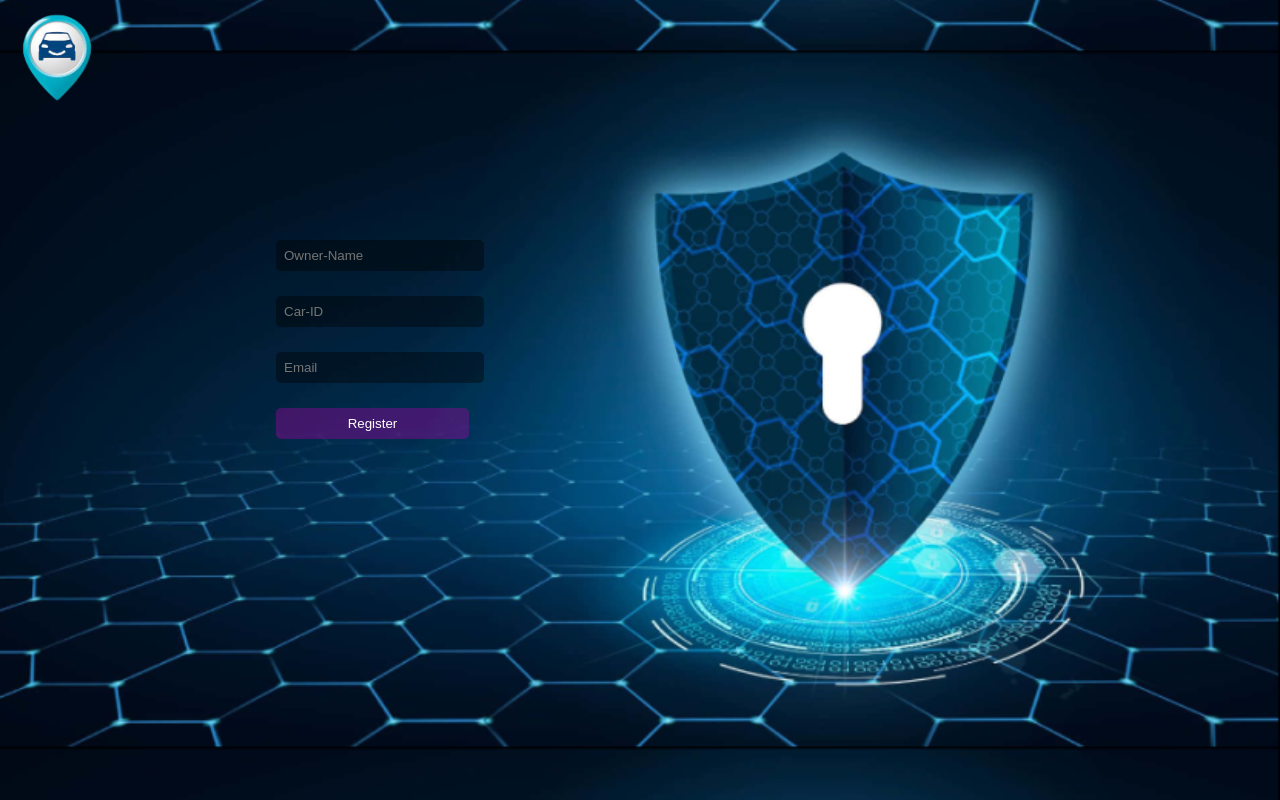
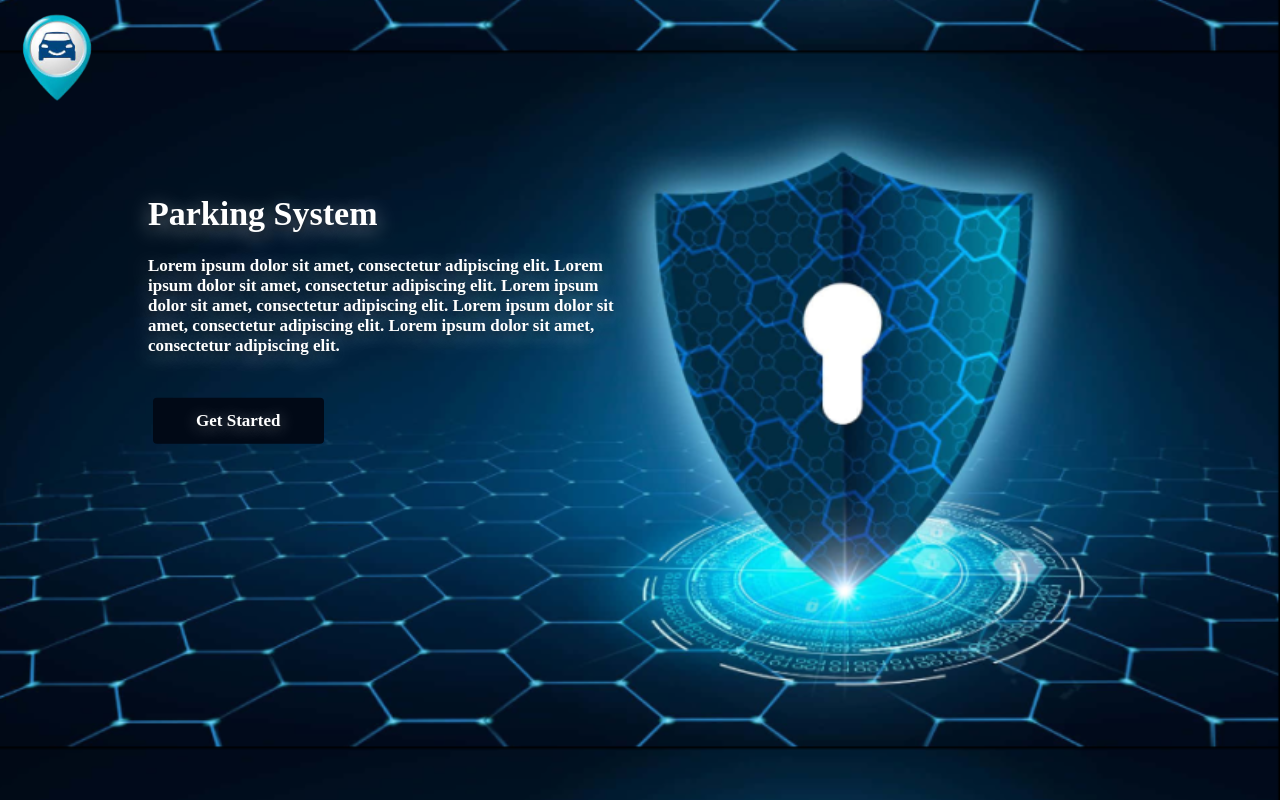
Before and after one commit to raghad-ns/smart-parking-ui, a React (Create React App) app: page / in a window 1280 px wide. Built offline with nearby package versions, Linux system fonts and the light colour scheme.

Commit message:
Add pages routing

```diff
--- a/package.json
+++ b/package.json
@@ -10,8 +10,10 @@
     "@types/node": "^16.18.59",
     "@types/react": "^18.2.29",
     "@types/react-dom": "^18.2.13",
+    "@types/react-router-dom": "^5.3.3",
     "react": "^18.2.0",
     "react-dom": "^18.2.0",
+    "react-router-dom": "^6.20.1",
     "react-scripts": "5.0.1",
     "sass": "^1.69.5",
     "typescript": "^4.9.5",
--- a/src/App.tsx
+++ b/src/App.tsx
@@ -4,18 +4,22 @@ import Intro from './Pages/Introduction/intro';
 import Login from './Pages/Login/login';
 import logo from "./ps-logo.png";
 import Register from './Pages/Registration/register';
+import { BrowserRouter, Routes, Route } from 'react-router-dom';
 
 function App() {
   return (
     <div className="App">
       <div className="background-image">
-      <img className="logo" src={logo} alt="Logo" />
-      {/* <Intro/> */}
-      {/* <Login/> */}
-      <Register/>
-
+        <img className="logo" src={logo} alt="Logo" />
+        <BrowserRouter>
+          <Routes>
+            <Route path='/' element={<Intro />} />
+            <Route path='/signin' element={<Login />} />
+            <Route path='/signup' element={<Register />} />
+          </Routes>
+        </BrowserRouter>
       </div>
-      </div>
+    </div>
   );
 }
 
```
Also changed, not shown: 1 other file (tests, documents, lock files or other folders).
